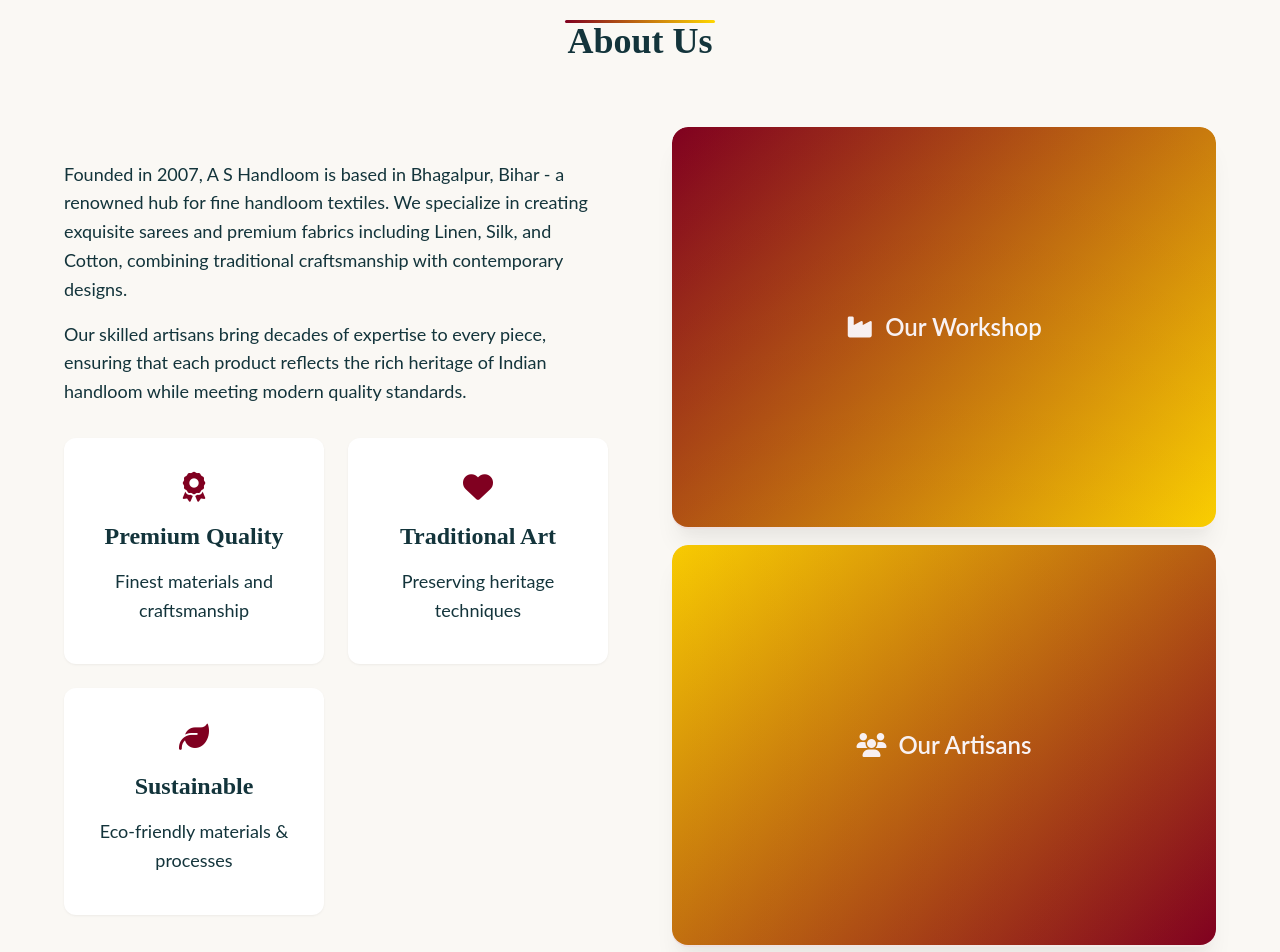
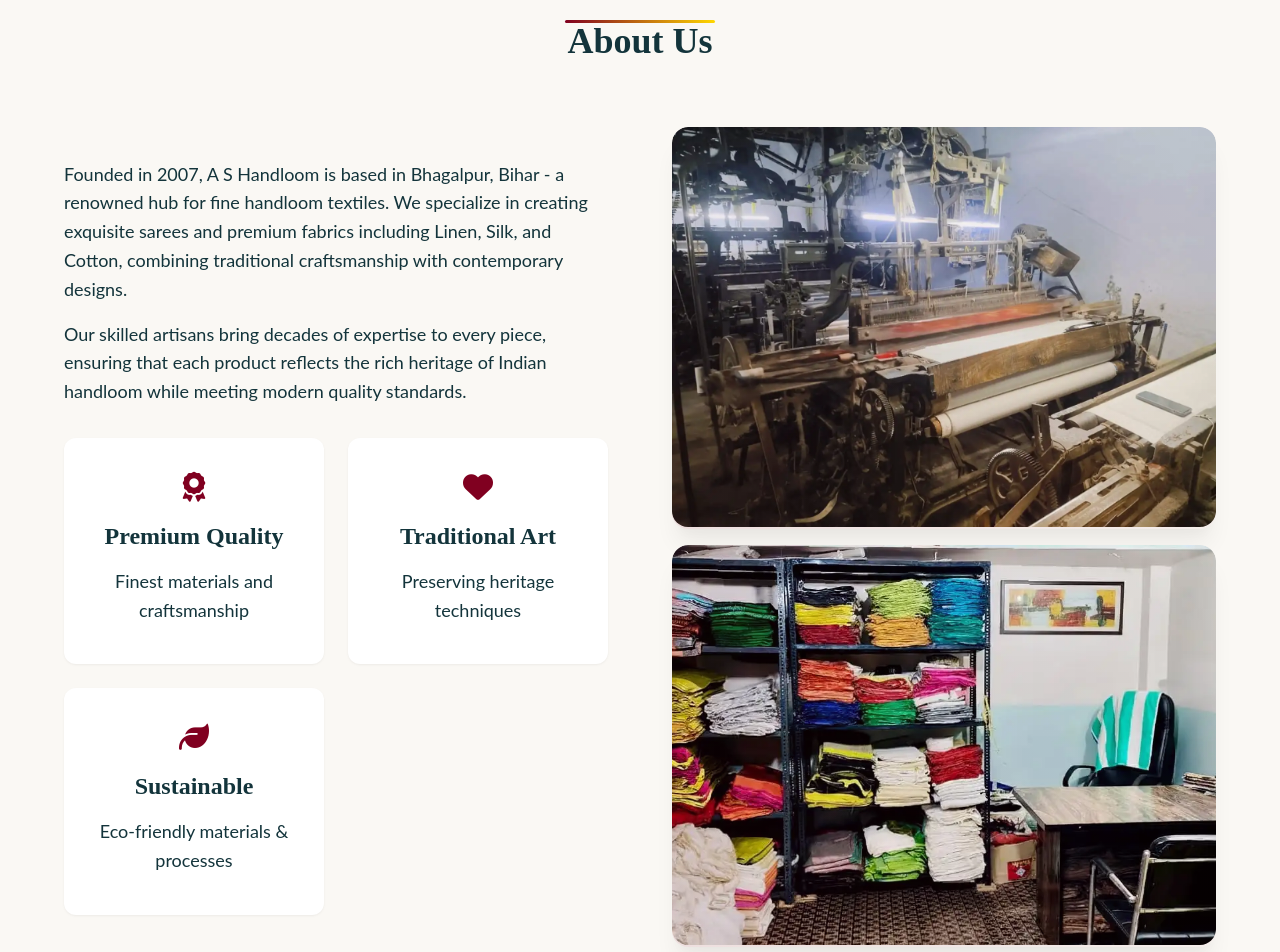
Before and after one commit to NasarZia1203/A.S.-Handloom, a React (Vite) app: page / in a window 1280 px wide. Shown: the part 860-1812 px from the top of the page. Built offline with nearby package versions, Linux system fonts and the light colour scheme.

Commit message:
Image addition + fixes

```diff
--- a/index.html
+++ b/index.html
@@ -6,6 +6,9 @@
   <meta name="viewport" content="width=device-width, initial-scale=1.0" />
   <title>ashandloom</title>
   <link rel="stylesheet" href="https://cdnjs.cloudflare.com/ajax/libs/font-awesome/6.4.2/css/all.min.css" />
+  <link rel="preload" as="image" href="/assets/images/herosec1.webp" />
+  <link rel="preload" as="image" href="/assets/images/herosec2.webp" />
+  <link rel="preload" as="image" href="/assets/images/herosec3.webp" />
   </head>
   <body>
     <div id="root"></div>
--- a/src/App.css
+++ b/src/App.css
@@ -1,3 +1,9 @@
+.hero-bg-img {
+  will-change: transform;
+  backface-visibility: hidden;
+}
+
+
 /* Custom Carousel Dots */
 .custom-dot-list-style {
     display: flex;
--- a/src/App.tsx
+++ b/src/App.tsx
@@ -1,4 +1,4 @@
-import  { useEffect } from 'react';
+import { useEffect } from 'react';
 import Swiper from 'swiper';
 import 'swiper/swiper-bundle.css';
 import './App.css';
@@ -12,13 +12,12 @@ import Footer from './components/Footer';
 import WhatsAppFloat from './components/WhatsAppFloat';
 
 function App() {
-
   useEffect(() => {
-    // Navbar scroll effect
     const navbar = document.getElementById('navbar');
     const mobileMenuToggle = document.getElementById('mobileMenuToggle');
     const navLinks = document.getElementById('navLinks');
 
+    // Navbar scroll effect
     window.addEventListener('scroll', () => {
       if (window.scrollY > 100) {
         navbar?.classList.add('scrolled');
@@ -53,7 +52,7 @@ function App() {
         const href = (e.currentTarget as HTMLAnchorElement).getAttribute('href');
         const target = href ? document.querySelector(href) : null;
         if (target) {
-          const offsetTop = (target as HTMLElement).offsetTop - 70; // Account for fixed navbar
+          const offsetTop = (target as HTMLElement).offsetTop - 70;
           window.scrollTo({
             top: offsetTop,
             behavior: 'smooth'
@@ -76,12 +75,11 @@ function App() {
       });
     }, observerOptions);
 
-    // Observe all sections
     document.querySelectorAll('.section').forEach(section => {
       observer.observe(section);
     });
 
-    // Initialize Swiper for Saree Collection
+    // Initialize Swipers
     new Swiper('.saree-swiper', {
       slidesPerView: 1,
       spaceBetween: 20,
@@ -99,22 +97,12 @@ function App() {
         prevEl: '.swiper-button-prev',
       },
       breakpoints: {
-        640: {
-          slidesPerView: 2,
-          spaceBetween: 20,
-        },
-        768: {
-          slidesPerView: 3,
-          spaceBetween: 24,
-        },
-        1024: {
-          slidesPerView: 4,
-          spaceBetween: 32,
-        },
+        640: { slidesPerView: 2, spaceBetween: 20 },
+        768: { slidesPerView: 3, spaceBetween: 24 },
+        1024: { slidesPerView: 4, spaceBetween: 32 },
       }
     });
 
-    // Initialize Swiper for Fabric Collection
     new Swiper('.fabric-swiper', {
       slidesPerView: 1,
       spaceBetween: 20,
@@ -132,24 +120,15 @@ function App() {
         prevEl: '.swiper-button-prev',
       },
       breakpoints: {
-        640: {
-          slidesPerView: 2,
-          spaceBetween: 20,
-        },
-        768: {
-          slidesPerView: 3,
-          spaceBetween: 24,
-        },
-        1024: {
-          slidesPerView: 4,
-          spaceBetween: 32,
-        },
+        640: { slidesPerView: 2, spaceBetween: 20 },
+        768: { slidesPerView: 3, spaceBetween: 24 },
+        1024: { slidesPerView: 4, spaceBetween: 32 },
       }
     });
 
     // Contact form handling
     const contactForm = document.getElementById('contactForm');
-    contactForm?.addEventListener('submit', function(e) {
+    contactForm?.addEventListener('submit', function (e) {
       e.preventDefault();
       const formData = new FormData(this as HTMLFormElement);
       const name = formData.get('name');
@@ -163,13 +142,23 @@ function App() {
       alert('Thank you for your message! You will be redirected to WhatsApp.');
     });
 
-    // Parallax effect for hero section
-    window.addEventListener('scroll', () => {
+    // ✅ Optimized Parallax effect
+    const hero = document.querySelector('.hero') as HTMLElement;
+    let ticking = false;
+
+    const handleParallax = () => {
       const scrolled = window.pageYOffset;
-      const hero = document.querySelector('.hero') as HTMLElement;
-      const rate = scrolled * -0.5;
+      const rate = scrolled * -0.3;
       if (hero) {
         hero.style.transform = `translateY(${rate}px)`;
+      }
+      ticking = false;
+    };
+
+    window.addEventListener('scroll', () => {
+      if (!ticking) {
+        window.requestAnimationFrame(handleParallax);
+        ticking = true;
       }
     });
 
@@ -178,8 +167,8 @@ function App() {
       document.body.classList.add('loaded');
     });
 
-    // Lazy loading for better performance
-    const lazyImages = document.querySelectorAll('img[data-src]');
+    // ✅ Lazy load (skip hero images)
+    const lazyImages = document.querySelectorAll('img[data-src]:not(.hero-bg-img)');
     const imageObserver = new IntersectionObserver((entries) => {
       entries.forEach(entry => {
         if (entry.isIntersecting) {
@@ -192,7 +181,7 @@ function App() {
     });
     lazyImages.forEach(img => imageObserver.observe(img));
 
-    // Add scroll progress indicator
+    // Scroll progress bar
     const scrollProgress = document.createElement('div');
     scrollProgress.style.cssText = `
       position: fixed;
--- a/src/components/About.tsx
+++ b/src/components/About.tsx
@@ -1,4 +1,4 @@
-import React from 'react';
+import React from "react";
 
 const About: React.FC = () => (
   <section id="about" className="section about">
@@ -7,11 +7,18 @@ const About: React.FC = () => (
       <div className="about-content">
         <div className="about-text">
           <p>
-            Founded in 2007, A S Handloom is based in Bhagalpur, Bihar - a renowned hub for fine handloom textiles. We specialize in creating exquisite sarees and premium fabrics including Linen, Silk, and Cotton, combining traditional craftsmanship with contemporary designs.
+            Founded in 2007, A S Handloom is based in Bhagalpur, Bihar - a
+            renowned hub for fine handloom textiles. We specialize in creating
+            exquisite sarees and premium fabrics including Linen, Silk, and
+            Cotton, combining traditional craftsmanship with contemporary
+            designs.
           </p>
           <p>
-            Our skilled artisans bring decades of expertise to every piece, ensuring that each product reflects the rich heritage of Indian handloom while meeting modern quality standards.
+            Our skilled artisans bring decades of expertise to every piece,
+            ensuring that each product reflects the rich heritage of Indian
+            handloom while meeting modern quality standards.
           </p>
+
           <div className="about-features">
             <div className="feature-card">
               <div className="feature-icon">
@@ -36,38 +43,41 @@ const About: React.FC = () => (
             </div>
           </div>
         </div>
-        <div className="about-image-grid" style={{ display: 'flex', flexDirection: 'column', gap: 'var(--space-16)', height: '820px', justifyContent: 'center' }}>
+
+        {/* ✅ Image Grid Section */}
+        <div
+          className="about-image-grid"
+          style={{
+            display: "flex",
+            flexDirection: "column",
+            gap: "var(--space-16)",
+            height: "820px",
+            justifyContent: "center",
+          }}
+        >
           <div className="about-image" style={{ flex: 1 }}>
-            <div style={{
-              height: '400px',
-              background: 'linear-gradient(135deg, var(--color-primary), var(--color-gold))',
-              borderRadius: 'var(--radius-xl)',
-              display: 'flex',
-              alignItems: 'center',
-              justifyContent: 'center',
-              color: 'white',
-              fontSize: 'var(--font-size-2xl)',
-              fontWeight: 'var(--font-weight-semibold)'
-            }}>
-              <i className="fas fa-industry" style={{ marginRight: 'var(--space-12)' }}></i>
-              Our Workshop
-            </div>
+            <img
+              src='/assets/ASHandloomWorkshop.webp'
+              alt="Our Workshop"
+              style={{
+                width: "100%",
+                height: "400px",
+                objectFit: "cover",
+                borderRadius: "var(--radius-xl)",
+              }}
+            />
           </div>
           <div className="about-image" style={{ flex: 1 }}>
-            <div style={{
-              height: '400px',
-              background: 'linear-gradient(135deg, var(--color-gold), var(--color-primary))',
-              borderRadius: 'var(--radius-xl)',
-              display: 'flex',
-              alignItems: 'center',
-              justifyContent: 'center',
-              color: 'white',
-              fontSize: 'var(--font-size-2xl)',
-              fontWeight: 'var(--font-weight-semibold)'
-            }}>
-              <i className="fas fa-users" style={{ marginRight: 'var(--space-12)' }}></i>
-              Our Artisans
-            </div>
+            <img
+              src='/assets/ASHandloomOffice.webp'
+              alt="Our Artisans"
+              style={{
+                width: "100%",
+                height: "400px",
+                objectFit: "cover",
+                borderRadius: "var(--radius-xl)",
+              }}
+            />
           </div>
         </div>
       </div>
--- a/src/components/FabricCarousel.tsx
+++ b/src/components/FabricCarousel.tsx
@@ -5,8 +5,8 @@ const CustomDot = ({ onClick, ...rest }: any) => {
       className={active ? "custom-dot active" : "custom-dot"}
       onClick={onClick}
       style={{
-        width: active ? 18 : 10,
-        height: active ? 18 : 10,
+        width: active ? 10 : 5,
+        height: active ? 10 : 5,
         borderRadius: "50%",
         background: active ? "var(--color-primary)" : "#81002077" ,
         border: "none",
--- a/src/components/Hero.tsx
+++ b/src/components/Hero.tsx
@@ -5,11 +5,13 @@ const images = [
   '/assets/images/herosec2.webp',
   '/assets/images/herosec3.webp'
 ];
+
 const Hero: React.FC = () => (
   <section id="home" className="hero hero-grid-bg">
     <div className="hero-bg-grid">
       {images.map((src, idx) => (
         <div className="hero-bg-cell" key={idx}>
+          {/* Removed lazy loading — hero images should load immediately */}
           <img src={src} alt="Hero background" className="hero-bg-img" />
           <div className="hero-bg-gradient" />
         </div>
--- a/src/components/SareeCarousel.tsx
+++ b/src/components/SareeCarousel.tsx
@@ -6,8 +6,8 @@ const CustomDot = ({ onClick, ...rest }: any) => {
       className={active ? "custom-dot active" : "custom-dot"}
       onClick={onClick}
       style={{
-        width: active ? 18 : 10,
-        height: active ? 18 : 10,
+        width: active ? 10 : 5,
+        height: active ? 10 : 5,
         borderRadius: "50%",
         background: active ? "var(--color-primary)" : "#81002077" ,
         border: "none",
```
Also changed, not shown: public/assets/ASHandloomOffice.webp (added), public/assets/ASHandloomWorkshop.webp (added).
